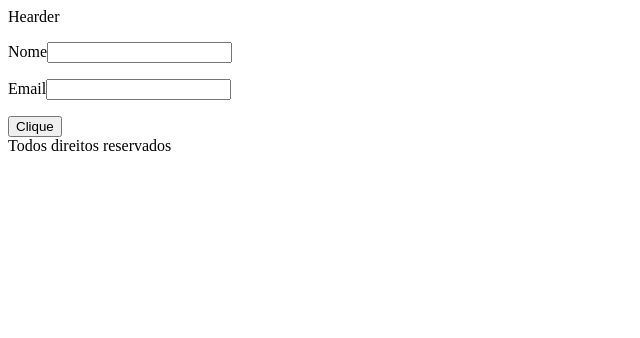
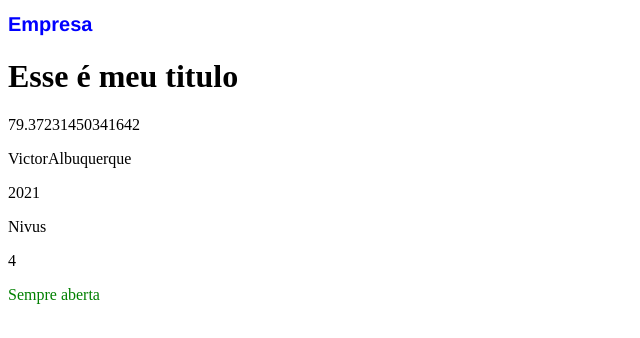
Before and after one commit to VictorHAlbu/exerc-react, a React (Create React App) app: page / in a window 1280 px wide. Shown: the top 338 px of the page, without its empty margins (0-640 px from the left). Built offline with nearby package versions, Linux system fonts and the light colour scheme.

Commit message:
repetindo, exercicio fixação

```diff
--- a/src/form/Form.js
+++ b/src/form/Form.js
@@ -13,6 +13,7 @@ const Form = () => {
                 <label htmlFor="email"> Email</label>
                 <Input />
             </p>
+
         </form>
     )
 }
--- a/src/index.js
+++ b/src/index.js
@@ -1,6 +1,6 @@
 import React from 'react';
 import ReactDOM from 'react-dom';
-import App from './App2';
+import App from './repetindo.js';
 
 
 ReactDOM.render(
--- /dev/null
+++ b/src/repetindo.js
@@ -0,0 +1,38 @@
+import React from 'react';
+
+const titulo = <h1>Esse é meu titulo</h1>;
+
+function mostrarNome(sobrenome) {
+    return 'Victor' + sobrenome;
+}
+
+const carro = {
+    carro: 'Nivus',
+    portas: 4,
+}
+
+const estiloH1 = {
+    color: 'blue',
+    fontSize: '20px',
+    fontFamily: 'helvetica',
+}
+
+const App = () => {
+    const radom = Math.random();
+    const ativo = false;
+    return (
+        <>
+            <h1 style={estiloH1}>Empresa</h1>
+            {titulo}
+            <p className={ativo ? 'ativo' : 'false'}>{radom * 100}</p>
+            {mostrarNome('Albuquerque')}
+            <p>{new Date().getFullYear()}</p>
+            <p>{carro.carro}</p>
+            <p>{carro.portas}</p>
+            <p style={{ color: 'green' }}>Sempre aberta</p>
+        </>
+    );
+};
+
+
+export default App;
```
